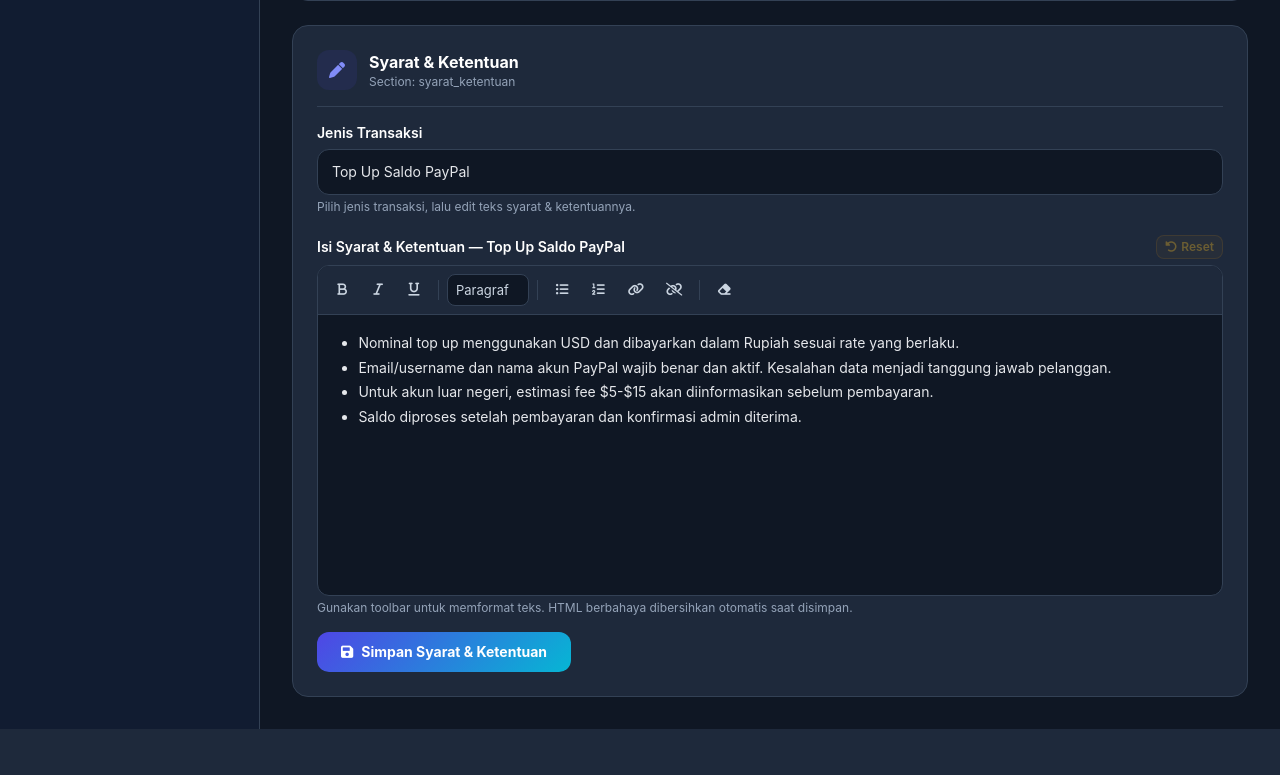
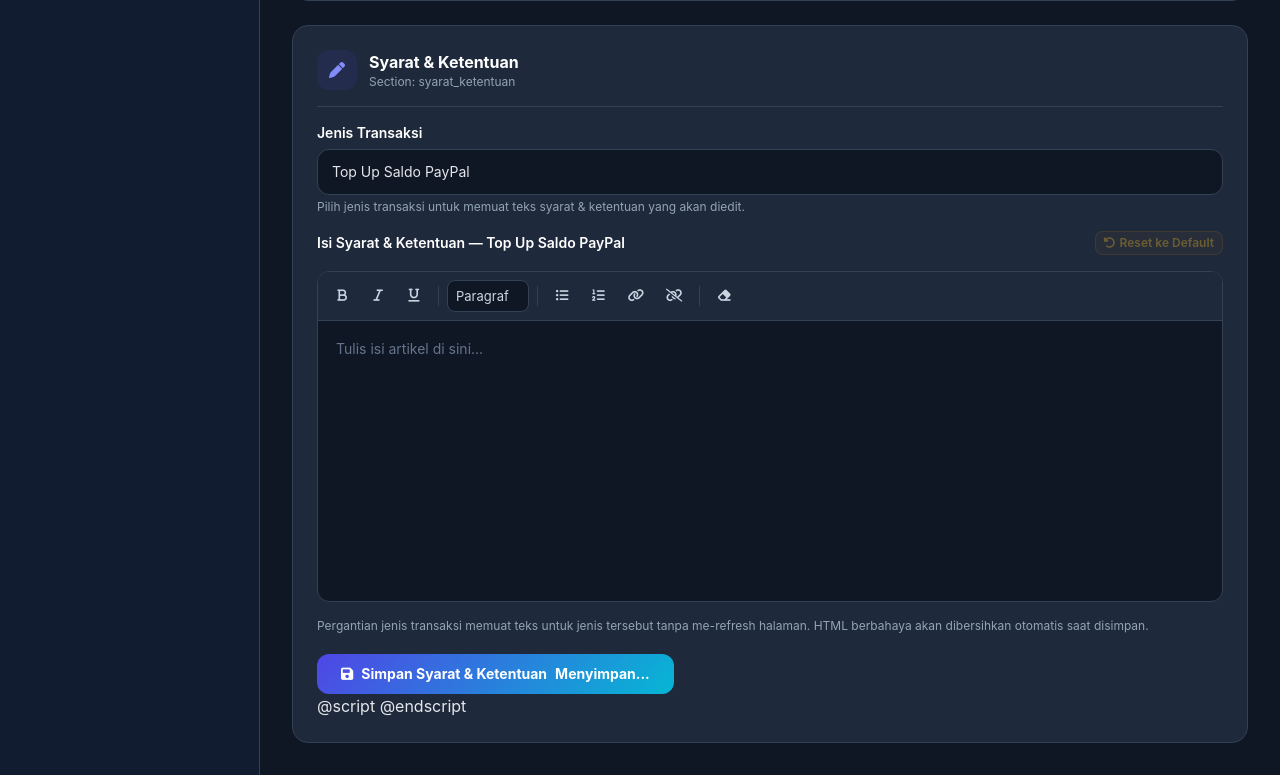
Before and after one commit to belidollarofficial/belidolar_app, a Laravel app: page /admin/contents in a window 1280 px wide. Shown: the part 5427-6202 px from the top of the page. Before the commit the page ends 6156 px from the top, so only its background shows below. Run offline with Laravel 12, Linux system fonts and the light colour scheme; a user stored in the database is signed in; data comes from the database, SQL or seed files in the repository; style sheets or scripts are compiled from the project's sources; some libraries are stand-ins or nearby versions.

Commit message:
Fixing form T&C

```diff
--- a/app/Http/Controllers/Admin/ContentController.php
+++ b/app/Http/Controllers/Admin/ContentController.php
@@ -4,7 +4,6 @@ namespace App\Http\Controllers\Admin;
 
 use App\Http\Controllers\Controller;
 use App\Models\Content;
-use App\Models\Transaction;
 use App\Support\ContentDefaults;
 use App\Support\HtmlSanitizer;
 use App\Support\SiteContent;
@@ -14,34 +13,16 @@ use Illuminate\View\View;
 
 class ContentController extends Controller
 {
-    public function index(Request $request): View
+    public function index(): View
     {
+        $this->ensureTermsDefaultsExist();
+
         $sections = Content::query()
             ->orderBy('sort_order')
             ->get()
             ->groupBy('section');
 
-        $termsServices = Transaction::SERVICES;
-        $termsService = (string) $request->query('terms_service', 'topup');
-
-        if (! array_key_exists($termsService, $termsServices)) {
-            $termsService = 'topup';
-        }
-
-        $termsContent = Content::query()
-            ->where('section', 'syarat_ketentuan')
-            ->where('key', $termsService)
-            ->first();
-
-        $termsDefault = ContentDefaults::value('syarat_ketentuan', $termsService);
-
-        return view('admin.contents', compact(
-            'sections',
-            'termsServices',
-            'termsService',
-            'termsContent',
-            'termsDefault',
-        ));
+        return view('admin.contents', compact('sections'));
     }
 
     public function update(Request $request): RedirectResponse
@@ -58,10 +39,7 @@ class ContentController extends Controller
             }
 
             foreach ($fields as $key => $value) {
-                $content = Content::query()
-                    ->where('section', $section)
-                    ->where('key', $key)
-                    ->first();
+                $content = $this->findOrCreateContent($section, $key);
 
                 if (! $content) {
                     continue;
@@ -82,6 +60,52 @@ class ContentController extends Controller
     }
 
     /**
+     * Isi default terms khusus layanan yang belum ada, tanpa menimpa
+     * teks yang sudah pernah diedit admin.
+     */
+    private function ensureTermsDefaultsExist(): void
+    {
+        foreach (ContentDefaults::all()['syarat_ketentuan'] ?? [] as [$key, $label, $type, $value]) {
+            Content::firstOrCreate(
+                ['section' => 'syarat_ketentuan', 'key' => $key],
+                [
+                    'label' => $label,
+                    'type' => $type,
+                    'value' => $value,
+                    'sort_order' => (int) Content::max('sort_order') + 1,
+                ],
+            );
+        }
+    }
+
+    private function findOrCreateContent(string $section, string $key): ?Content
+    {
+        $content = Content::query()
+            ->where('section', $section)
+            ->where('key', $key)
+            ->first();
+
+        if ($content) {
+            return $content;
+        }
+
+        $default = ContentDefaults::find($section, $key);
+
+        if ($default === null) {
+            return null;
+        }
+
+        return Content::create([
+            'section' => $section,
+            'key' => $key,
+            'label' => $default['label'],
+            'type' => $default['type'],
+            'value' => $default['value'],
+            'sort_order' => (int) Content::max('sort_order') + 1,
+        ]);
+    }
+
+    /**
      * Kembalikan satu item konten ke nilai bawaan (default).
      */
     public function reset(Content $content): RedirectResponse
--- /dev/null
+++ b/app/Livewire/Admin/TermsContentEditor.php
@@ -0,0 +1,120 @@
+<?php
+
+namespace App\Livewire\Admin;
+
+use App\Models\Content;
+use App\Models\Transaction;
+use App\Support\ContentDefaults;
+use App\Support\HtmlSanitizer;
+use App\Support\SiteContent;
+use Illuminate\Validation\Rule;
+use Livewire\Component;
+
+class TermsContentEditor extends Component
+{
+    public string $service = 'topup';
+
+    public string $content = '';
+
+    public function mount(): void
+    {
+        $this->loadSelectedContent();
+    }
+
+    public function updatedService(): void
+    {
+        if (! array_key_exists($this->service, Transaction::SERVICES)) {
+            $this->service = 'topup';
+        }
+
+        $this->resetValidation('content');
+        $this->loadSelectedContent();
+
+        $this->dispatch('terms-editor-content-loaded', content: $this->content);
+    }
+
+    public function save(): void
+    {
+        $data = $this->validate([
+            'service' => ['required', 'string', Rule::in(array_keys(Transaction::SERVICES))],
+            'content' => ['required', 'string', 'max:200000'],
+        ], [
+            'content.required' => 'Isi syarat & ketentuan tidak boleh kosong.',
+            'content.max' => 'Isi syarat & ketentuan terlalu panjang.',
+        ]);
+
+        $default = ContentDefaults::find('syarat_ketentuan', $data['service']);
+
+        if ($default === null) {
+            $this->addError('service', 'Jenis transaksi tidak memiliki konten default.');
+
+            return;
+        }
+
+        $content = Content::query()->firstOrCreate(
+            ['section' => 'syarat_ketentuan', 'key' => $data['service']],
+            [
+                'label' => $default['label'],
+                'type' => $default['type'],
+                'value' => $default['value'],
+                'sort_order' => (int) Content::max('sort_order') + 1,
+            ],
+        );
+
+        $this->content = HtmlSanitizer::clean($data['content']);
+        $content->update(['value' => $this->content]);
+
+        SiteContent::flush();
+        $this->dispatch('terms-editor-content-loaded', content: $this->content);
+        $this->dispatch('toast', type: 'success', message: 'Syarat & Ketentuan berhasil disimpan.');
+    }
+
+    public function resetToDefault(): void
+    {
+        $default = ContentDefaults::find('syarat_ketentuan', $this->service);
+
+        if ($default === null) {
+            $this->addError('service', 'Jenis transaksi tidak memiliki nilai default.');
+
+            return;
+        }
+
+        $content = Content::query()->firstOrCreate(
+            ['section' => 'syarat_ketentuan', 'key' => $this->service],
+            [
+                'label' => $default['label'],
+                'type' => $default['type'],
+                'value' => $default['value'],
+                'sort_order' => (int) Content::max('sort_order') + 1,
+            ],
+        );
+
+        $this->content = $default['value'];
+        $content->update(['value' => $this->content]);
+
+        SiteContent::flush();
+        $this->resetValidation('content');
+        $this->dispatch('terms-editor-content-loaded', content: $this->content);
+        $this->dispatch('toast', type: 'success', message: 'Syarat & Ketentuan dikembalikan ke nilai default.');
+    }
+
+    private function loadSelectedContent(): void
+    {
+        $content = Content::query()
+            ->where('section', 'syarat_ketentuan')
+            ->where('key', $this->service)
+            ->first();
+
+        $this->content = $content?->value
+            ?? ContentDefaults::value('syarat_ketentuan', $this->service)
+            ?? '';
+    }
+
+    public function render()
+    {
+        return view('livewire.admin.terms-content-editor', [
+            'services' => Transaction::SERVICES,
+            'defaultContent' => ContentDefaults::value('syarat_ketentuan', $this->service),
+        ]);
+    }
+}
--- a/resources/views/admin/contents.blade.php
+++ b/resources/views/admin/contents.blade.php
@@ -33,55 +33,7 @@
                 </div>
 
                 @if ($section === 'syarat_ketentuan')
-                    <form method="GET" action="{{ route('admin.contents.index') }}" class="mb-5">
-                        <label class="block text-sm font-semibold text-white mb-1.5">Jenis Transaksi</label>
-                        <select name="terms_service" class="form-select" onchange="this.form.submit()">
-                            @foreach ($termsServices as $value => $label)
-                                <option value="{{ $value }}" @selected($termsService === $value)>{{ $label }}</option>
-                            @endforeach
-                        </select>
-                        <p class="text-xs text-[#94a3b8] mt-1">Pilih jenis transaksi, lalu edit teks syarat & ketentuannya.</p>
-                    </form>
-
-                    <form id="content-form-syarat_ketentuan" method="POST" action="{{ route('admin.contents.update') }}">
-                        @csrf
-                        @method('PUT')
-
-                        <div class="flex items-center justify-between gap-2 mb-1.5">
-                            <label class="block text-sm font-semibold text-white">
-                                Isi Syarat &amp; Ketentuan — {{ $termsServices[$termsService] }}
-                            </label>
-                            @if ($termsContent && $termsDefault !== null)
-                                <button type="submit" form="content-reset-{{ $termsContent->id }}"
-                                    class="btn-reset"
-                                    title="Kembalikan ke nilai default"
-                                    @disabled($termsContent->value === $termsDefault)
-                                    onclick="return confirm('Kembalikan teks ini ke nilai default?')">
-                                    <i class="fas fa-rotate-left"></i> Reset
-                                </button>
-                            @endif
-                        </div>
-
-                        @include('admin.partials.rte', [
-                            'name' => 'contents[syarat_ketentuan]['.$termsService.']',
-                            'value' => old('contents.syarat_ketentuan.'.$termsService, $termsContent?->value ?? $termsDefault),
-                            'id' => 'rte-syarat-'.$termsService,
-                        ])
-                        <p class="text-xs text-[#94a3b8] mt-1">Gunakan toolbar untuk memformat teks. HTML berbahaya dibersihkan otomatis saat disimpan.</p>
-
-                        <div class="pt-4">
-                            <button type="submit" class="btn-primary inline-flex items-center gap-2 px-6 py-2.5 rounded-xl text-sm font-bold">
-                                <i class="fas fa-save"></i> Simpan Syarat &amp; Ketentuan
-                            </button>
-                        </div>
-                    </form>
-
-                    @if ($termsContent)
-                        <form id="content-reset-{{ $termsContent->id }}" method="POST" action="{{ route('admin.contents.reset', $termsContent) }}" class="hidden">
-                            @csrf
-                            @method('PUT')
-                        </form>
-                    @endif
+                    <livewire:admin.terms-content-editor />
                 @else
                     <form id="content-form-{{ $section }}" method="POST" action="{{ route('admin.contents.update') }}">
                         @csrf
--- /dev/null
+++ b/resources/views/livewire/admin/terms-content-editor.blade.php
@@ -0,0 +1,122 @@
+<div class="space-y-4">
+    <div>
+        <label for="termsServiceSelect" class="block text-sm font-semibold text-white mb-1.5">
+            Jenis Transaksi
+        </label>
+        <select id="termsServiceSelect" wire:model.live="service" class="form-select">
+            @foreach ($services as $value => $label)
+                <option value="{{ $value }}">{{ $label }}</option>
+            @endforeach
+        </select>
+        @error('service') <p class="text-xs text-red-400 mt-1">{{ $message }}</p> @enderror
+        <p class="text-xs text-[#94a3b8] mt-1">
+            Pilih jenis transaksi untuk memuat teks syarat &amp; ketentuan yang akan diedit.
+        </p>
+    </div>
+
+    <div class="flex flex-wrap items-center justify-between gap-2">
+        <label class="block text-sm font-semibold text-white">
+            Isi Syarat &amp; Ketentuan — {{ $services[$service] ?? $service }}
+        </label>
+        @if ($defaultContent !== null)
+            <button type="button" wire:click="resetToDefault"
+                wire:confirm="Kembalikan syarat & ketentuan layanan ini ke nilai default?"
+                class="btn-reset"
+                @disabled($content === $defaultContent)>
+                <i class="fas fa-rotate-left"></i> Reset ke Default
+            </button>
+        @endif
+    </div>
+
+    <div class="rte-wrapper">
+        <div class="rte-toolbar" data-terms-toolbar>
+            <button type="button" data-command="bold" title="Tebal"><i class="fas fa-bold"></i></button>
+            <button type="button" data-command="italic" title="Miring"><i class="fas fa-italic"></i></button>
+            <button type="button" data-command="underline" title="Garis Bawah"><i class="fas fa-underline"></i></button>
+            <span class="rte-sep"></span>
+            <select data-command="formatBlock" title="Format Paragraf">
+                <option value="p">Paragraf</option>
+                <option value="h2">Heading 2</option>
+                <option value="h3">Heading 3</option>
+                <option value="h4">Heading 4</option>
+                <option value="blockquote">Kutipan</option>
+            </select>
+            <span class="rte-sep"></span>
+            <button type="button" data-command="insertUnorderedList" title="Daftar Poin"><i class="fas fa-list-ul"></i></button>
+            <button type="button" data-command="insertOrderedList" title="Daftar Angka"><i class="fas fa-list-ol"></i></button>
+            <button type="button" data-command="createLink" title="Tautan"><i class="fas fa-link"></i></button>
+            <button type="button" data-command="unlink" title="Hapus Tautan"><i class="fas fa-link-slash"></i></button>
+            <span class="rte-sep"></span>
+            <button type="button" data-command="removeFormat" title="Hapus Format"><i class="fas fa-eraser"></i></button>
+        </div>
+
+        <div data-terms-editor class="rte-content" contenteditable="true" role="textbox" aria-multiline="true" wire:ignore></div>
+        <textarea data-terms-input wire:model="content" class="hidden">{{ $content }}</textarea>
+    </div>
+
+    @error('content') <p class="text-xs text-red-400">{{ $message }}</p> @enderror
+    <p class="text-xs text-[#94a3b8]">
+        Pergantian jenis transaksi memuat teks untuk jenis tersebut tanpa me-refresh halaman.
+        HTML berbahaya akan dibersihkan otomatis saat disimpan.
+    </p>
+
+    <div class="pt-1">
+        <button type="button" wire:click="save" wire:loading.attr="disabled" wire:target="save"
+            class="btn-primary inline-flex items-center gap-2 px-6 py-2.5 rounded-xl text-sm font-bold">
+            <i class="fas fa-save"></i>
+            <span wire:loading.remove wire:target="save">Simpan Syarat &amp; Ketentuan</span>
+            <span wire:loading wire:target="save">Menyimpan...</span>
+        </button>
+    </div>
+</div>
+
+@script
+<script>
+    const root = $wire.$el;
+    const editor = root.querySelector('[data-terms-editor]');
+    const input = root.querySelector('[data-terms-input]');
+    const toolbar = root.querySelector('[data-terms-toolbar]');
+
+    if (editor && input && toolbar) {
+        editor.innerHTML = input.value || '<p><br></p>';
+
+        const syncEditor = () => {
+            input.value = editor.innerHTML;
+            input.dispatchEvent(new Event('input', { bubbles: true }));
+        };
+
+        editor.addEventListener('input', syncEditor);
+        editor.addEventListener('blur', syncEditor);
+
+        toolbar.querySelectorAll('button[data-command]').forEach((button) => {
+            button.addEventListener('click', () => {
+                const command = button.getAttribute('data-command');
+                editor.focus();
+
+                if (command === 'createLink') {
+                    const url = window.prompt('Masukkan URL tautan:');
+                    if (url) document.execCommand('createLink', false, url);
+                } else {
+                    document.execCommand(command, false, null);
+                }
+
+                syncEditor();
+            });
+        });
+
+        const formatSelect = toolbar.querySelector('select[data-command="formatBlock"]');
+        formatSelect?.addEventListener('change', () => {
+            editor.focus();
+            document.execCommand('formatBlock', false, '<' + formatSelect.value + '>');
+            formatSelect.selectedIndex = 0;
+            syncEditor();
+        });
+
+        $wire.on('terms-editor-content-loaded', ({ content }) => {
+            input.value = content || '';
+            editor.innerHTML = content || '<p><br></p>';
+            input.dispatchEvent(new Event('input', { bubbles: true }));
+        });
+    }
+</script>
+@endscript
```
Also changed, not shown: tests/Feature/AdminPagesTest.php (+46 -10 lines).
